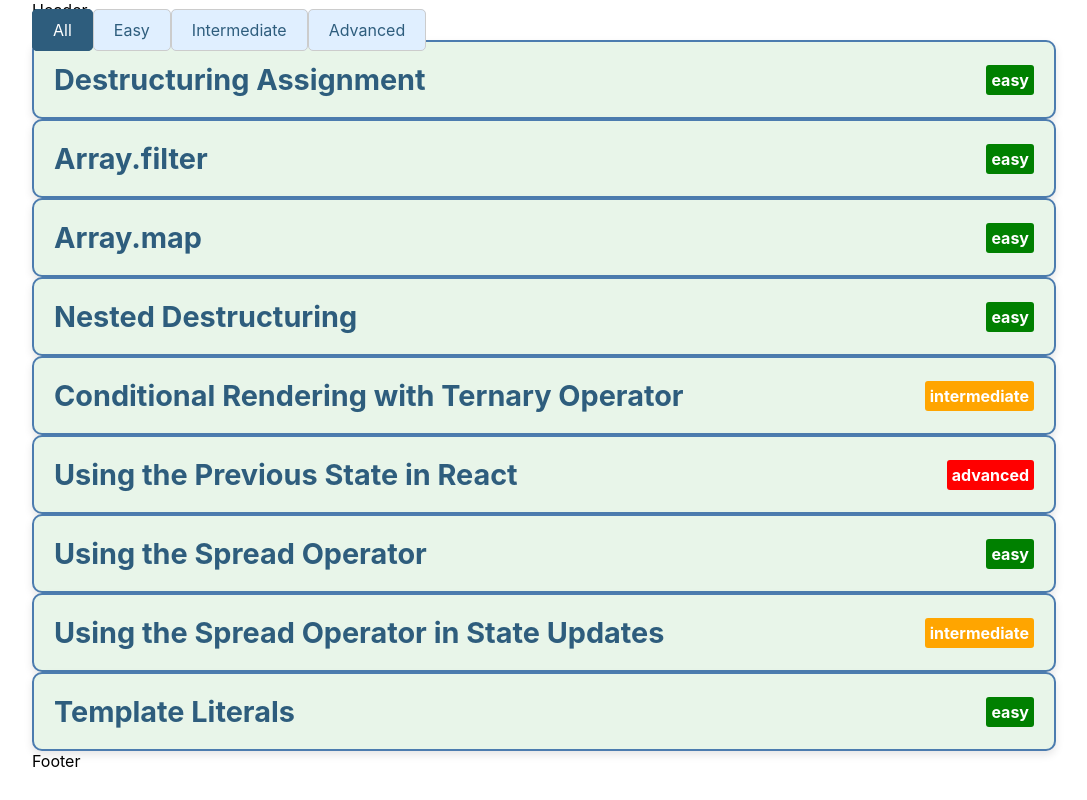
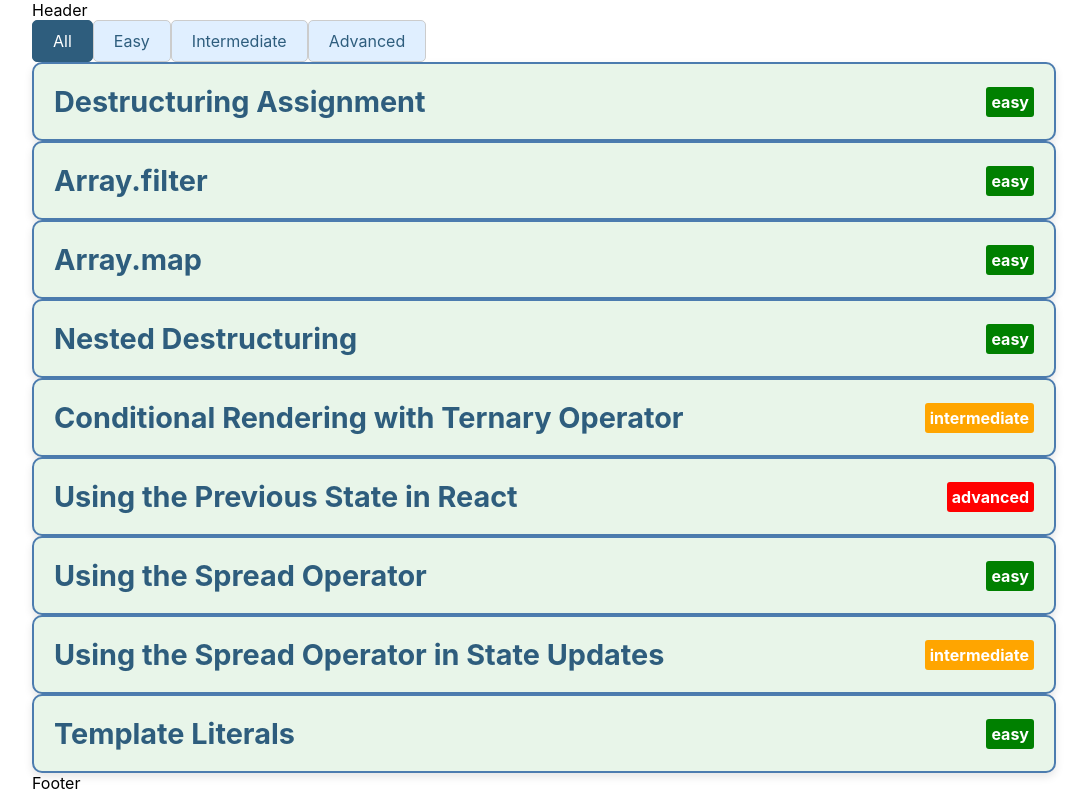
Before and after one commit to NawarTurk/codelingo, a React (Create React App) app: page / in a window 1280 px wide. Shown: the whole page, without its empty margins (96-1183 px from the left). Built offline with nearby package versions, Linux system fonts and the light colour scheme.

Commit message:
fix: resolve overlapping issue in checkbox labels

```diff
--- a/src/components/ConceptGrid.jsx
+++ b/src/components/ConceptGrid.jsx
@@ -31,6 +31,7 @@ export default function ConceptGrid({ concepts }) {
 
   return (
     <>
+      <div className="checkbox-group">
         <label
           className={`checkbox-label ${
             difficulties.includes("all") ? "selected" : ""
@@ -83,6 +84,7 @@ export default function ConceptGrid({ concepts }) {
           />
           Advanced
         </label>
+      </div>
 
       <div className="concept-grid">
         {filteredConcepts.map((concept) => (
--- a/src/styles.css
+++ b/src/styles.css
@@ -121,3 +121,7 @@
   border-color: #2e5d7d;
   color: white
 }
+
+.checkbox-group {
+  display: flex;
+}
```
Lines whose indentation alone changed are shown as unchanged.
